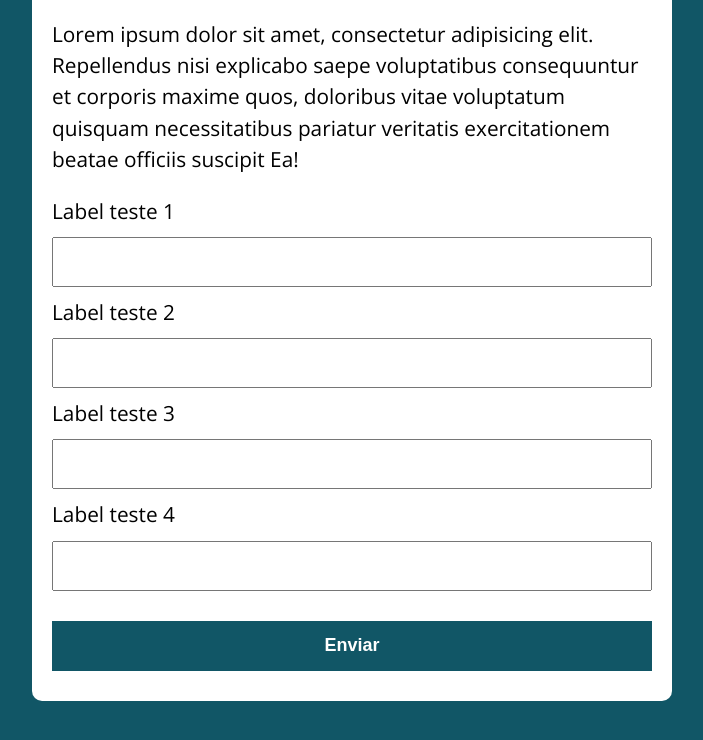
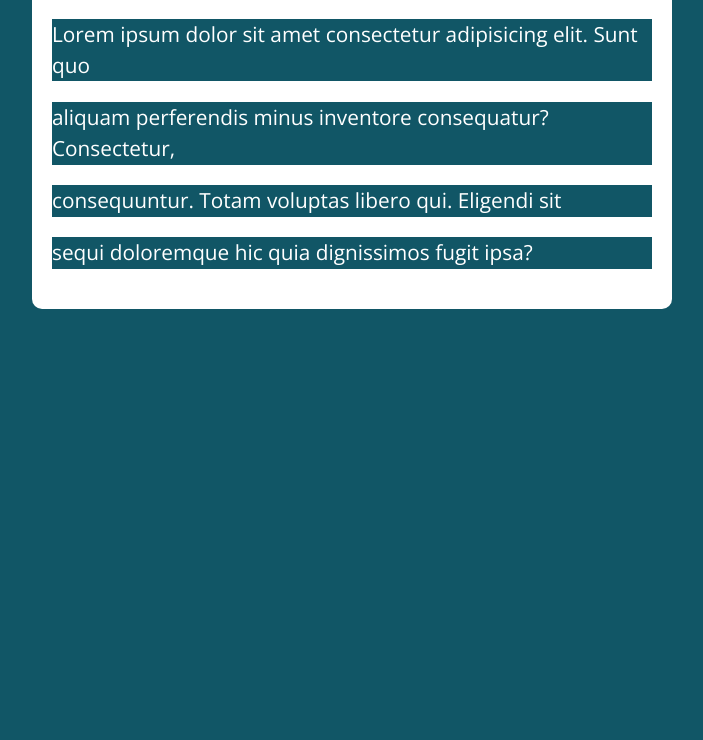
Before and after one commit to cesarczy/Curso-JS, a plain HTML site: page NodeList/index.html in a window 1280 px wide. Shown: the part 134-874 px from the top of the page, without its empty margins (288-991 px from the left). After the commit the page ends 800 px from the top, so only its background shows below. Drawn offline with nearby package versions, Linux system fonts and the light colour scheme.

Commit message:
19/10 - 15:42

```diff
--- a/NodeList/assets/js/main.js
+++ b/NodeList/assets/js/main.js
@@ -0,0 +1,15 @@
+const paragrafos = document.querySelector('.paragrafos');
+const ps = paragrafos.querySelectorAll('p');
+
+const estilosBody = getComputedStyle(document.body);
+const backgroundColorBody = estilosBody.backgroundColor;
+console.log(backgroundColorBody);
+
+for (let p of ps) {
+    p.style.backgroundColor = backgroundColorBody;
+    p.style.color = '#FFFFFF';
+
+}
+
+
+///rgb(17, 86, 102)
--- a/NodeList/index.html
+++ b/NodeList/index.html
@@ -13,28 +13,14 @@
 
   <section class="container">
     <h1>Lorem ipsum dolor sit amet</h1>
-    <p>
-      Lorem ipsum dolor sit amet, consectetur adipisicing elit.
-      Repellendus nisi explicabo saepe voluptatibus consequuntur et corporis
-      maxime quos, doloribus vitae voluptatum quisquam necessitatibus
-      pariatur veritatis exercitationem beatae officiis suscipit Ea!
-    </p>
 
-    <form action="">
-      <label for="input-teste1">Label teste 1</label>
-      <input type="text" id="input-teste1">
+    <div class="paragrafos">
+      <p>Lorem ipsum dolor sit amet consectetur adipisicing elit. Sunt quo </p>
+      <p>aliquam perferendis minus inventore consequatur? Consectetur, </p>
+      <p> consequuntur. Totam voluptas libero qui. Eligendi sit </p>
+      <p>sequi doloremque hic quia dignissimos fugit ipsa?</p>
+    </div>
 
-      <label for="input-teste2">Label teste 2</label>
-      <input type="text" id="input-teste2">
-
-      <label for="input-teste3">Label teste 3</label>
-      <input type="text" id="input-teste3">
-
-      <label for="input-teste4">Label teste 4</label>
-      <input type="text" id="input-teste4">
-
-      <button>Enviar</button>
-    </form>
   </section>
 
   <script src="./assets/js/main.js"></script>
```
